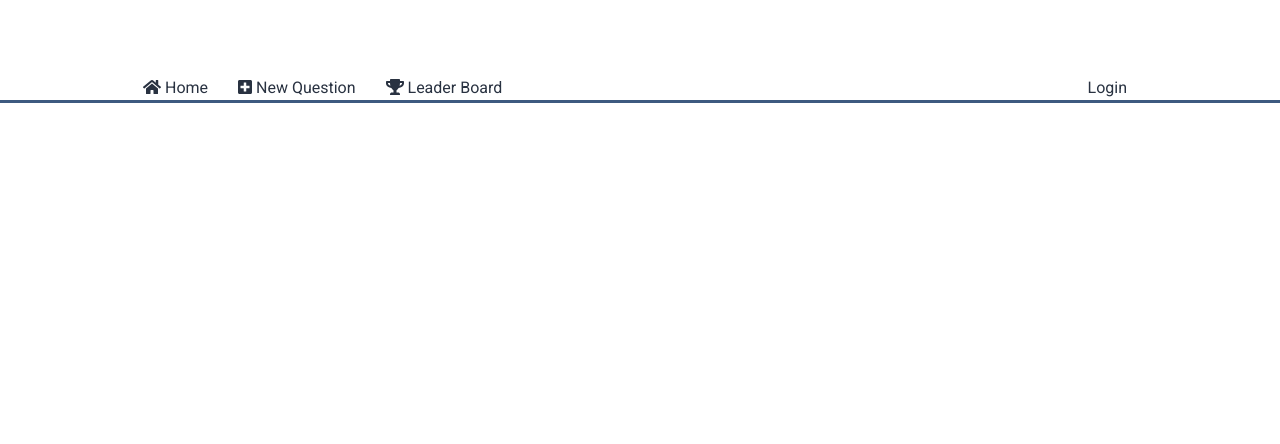
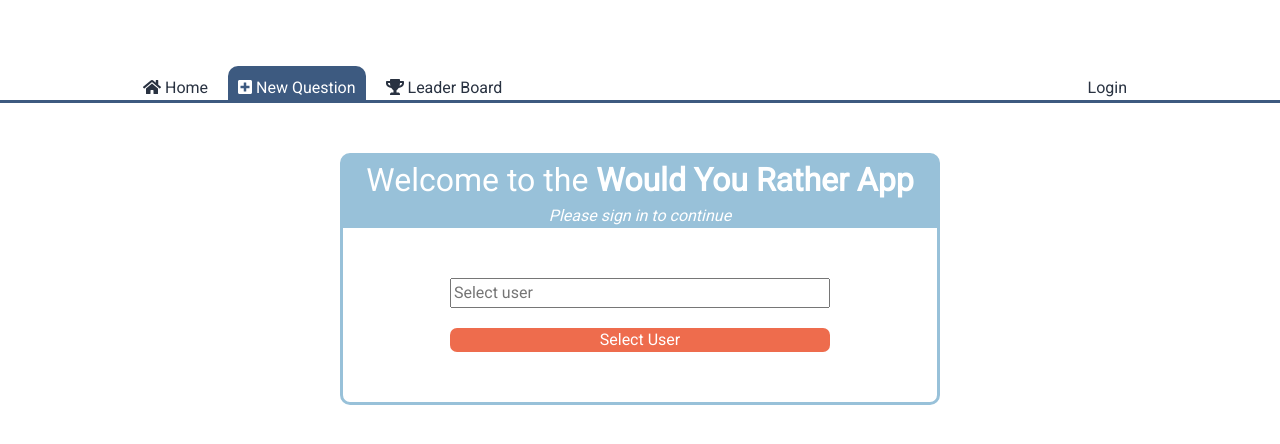
Before and after one commit to nmarquesin/Udacity_React_Redux, a React (Create React App) app: page /add in a window 1280 px wide. Shown: the top 444 px of the page. Built offline with nearby package versions, Linux system fonts and the light colour scheme.

Commit message:
Redirect user to Home after adding a question

```diff
--- a/src/components/App.js
+++ b/src/components/App.js
@@ -34,7 +34,7 @@ class App extends Component {
                 {loggedUser ? <LeaderBoard /> : <Login />}
               </Route>
 
-              <Route exact path="/newquestion">
+              <Route exact path="/add">
                 {loggedUser ? <NewQuestion /> : <Login />}
               </Route>
 
@@ -43,6 +43,10 @@ class App extends Component {
               </Route>
 
               <Route path="/question/:id" children={<Question />} />
+
+              {/* <Route path="*">
+                {loggedUser ? <Redirect to="/" /> : <Login />}
+              </Route> */}
             </Switch>
           </React.Fragment>
         )}
--- a/src/components/NavBar.js
+++ b/src/components/NavBar.js
@@ -39,12 +39,12 @@ const NavBar = ({ dispatch, loggedUser, users }) => {
               <li>
                 <div
                   className={
-                    location.pathname === "/newquestion"
+                    location.pathname === "/add"
                       ? styles.tabselected
                       : styles.tab
                   }
                 >
-                  <Link to="/newquestion">
+                  <Link to="/add">
                     <FontAwesomeIcon icon={faPlusSquare} />
                     <span className={styles["menu-text"]}> New Question</span>
                   </Link>
--- a/src/components/NewQuestion.js
+++ b/src/components/NewQuestion.js
@@ -1,5 +1,6 @@
 import React, { Component } from "react";
 import { connect } from "react-redux";
+import { Redirect } from "react-router-dom";
 import { handleAddQuestion } from "../actions/getData";
 
 import styles from "./NewQuestion.module.scss";
@@ -8,6 +9,7 @@ class NewQuestion extends Component {
   state = {
     optionTwoText: "",
     optionOneText: "",
+    sendToHome: false,
   };
   handleChangeTxtOne = (e) => {
     const textOne = e.target.value;
@@ -26,24 +28,33 @@ class NewQuestion extends Component {
   };
   handleSubmit = (e) => {
     e.preventDefault();
-
     const { optionOneText, optionTwoText } = this.state;
+    if (optionOneText === "" || optionTwoText === "") {
+      return;
+    }
     const { dispatch } = this.props;
     dispatch(handleAddQuestion(optionOneText, optionTwoText));
     this.setState(() => ({
       optionOneText: "",
       optionTwoText: "",
+      sendToHome: true,
     }));
   };
   render() {
     return (
       <div className={styles.container}>
+        {this.state.sendToHome ? (
+          <Redirect to="/" />
+        ) : (
           <div className={styles.card}>
             <div className={styles["card-title"]}>
               <h3>Create New Question</h3>
             </div>
             <div className={styles["card-body"]}>
-            <form className={styles["form-area"]} onSubmit={this.handleSubmit}>
+              <form
+                className={styles["form-area"]}
+                onSubmit={this.handleSubmit}
+              >
                 <div className={styles["text"]}>Complete the question:</div>
                 <div className={styles["question-prompt"]}>
                   Would you rather ...
@@ -77,6 +88,7 @@ class NewQuestion extends Component {
               </form>
             </div>
           </div>
+        )}
       </div>
     );
   }
```
Lines whose indentation alone changed are shown as unchanged.
